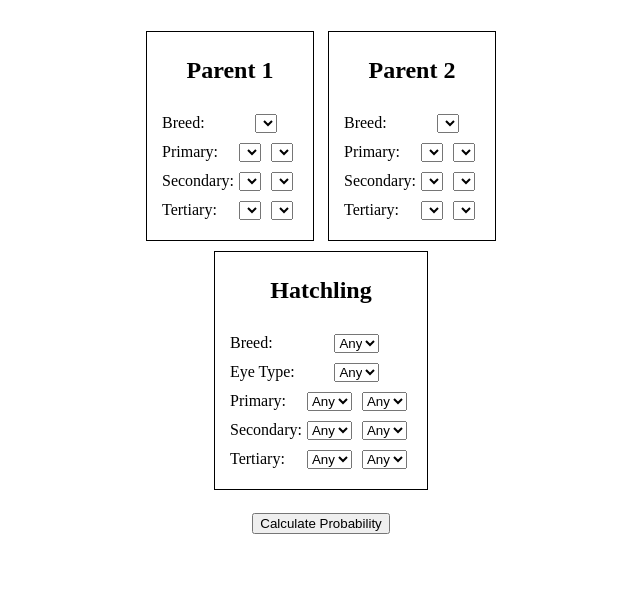
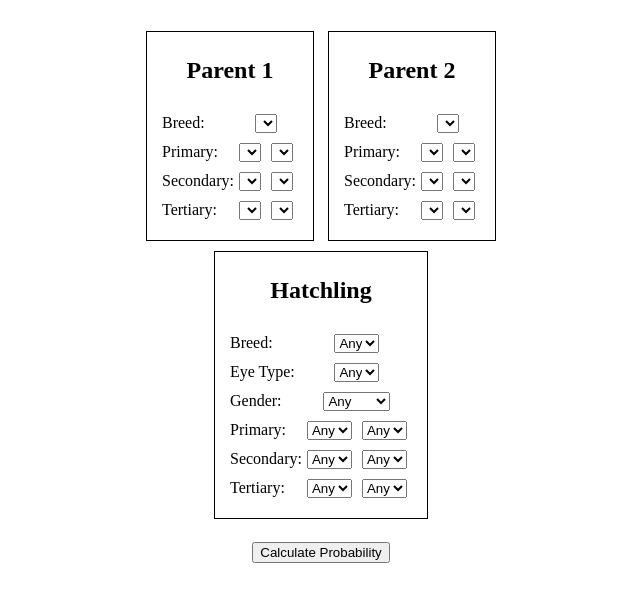
Before and after one commit to egad13/FR-Tools, a plain HTML site: page index.html in a window 1280 px wide. Shown: the whole page, without its empty margins (319-959 px from the left). Drawn offline with Linux system fonts and the light colour scheme; a script that the page names is missing.

Commit message:
add gender to hatch calculator UI

```diff
--- a/app/calculator.js
+++ b/app/calculator.js
@@ -114,7 +114,7 @@ var HatchCalc = HatchCalc || (function(){
 				eye: eyeProbability(params),
 				colour: colourProbability(params),
 				gene: geneProbability(params),
-				//gender: genderProbability(params),
+				gender: genderProbability(params),
 			};
 
 		for(const key in prob){
--- a/index.html
+++ b/index.html
@@ -100,8 +100,6 @@
 	<div id="hatchling">
 		<h2>Hatchling</h2>
 
-		<!--TODO child's desired eyes-->
-
 		<div class="table">
 
 			<div class="tr">
@@ -115,6 +113,15 @@
 				<label for="h-e">Eye Type:</label>
 				<select id="h-e">
 					<option value="any" selected="selected">Any</option>
+				</select>
+			</div>
+
+			<div class="tr">
+				<label for="h-gen">Gender:</label>
+				<select id="h-gen">
+					<option value="any" selected="selected">Any</option>
+					<option value="m">Male</option>
+					<option value="f">Female</option>
 				</select>
 			</div>
 
@@ -256,6 +263,7 @@
 				});
 			}
 			params[2].eye = Util.chosenOp("h-e").value;
+			params[2].gender = Util.chosenOp("h-gen").value;
 
 			//calculate probabilities
 			const p = HatchCalc.hatchlingProbability({
```
